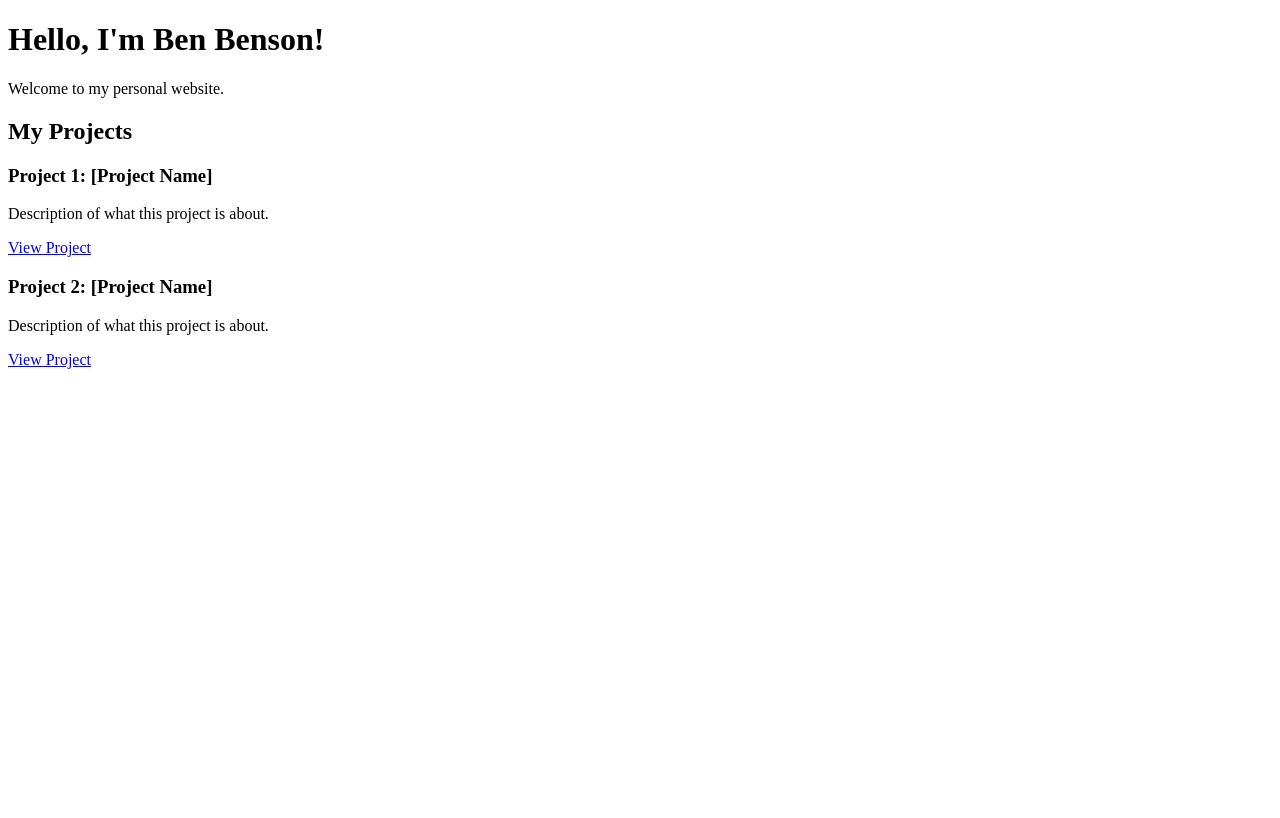
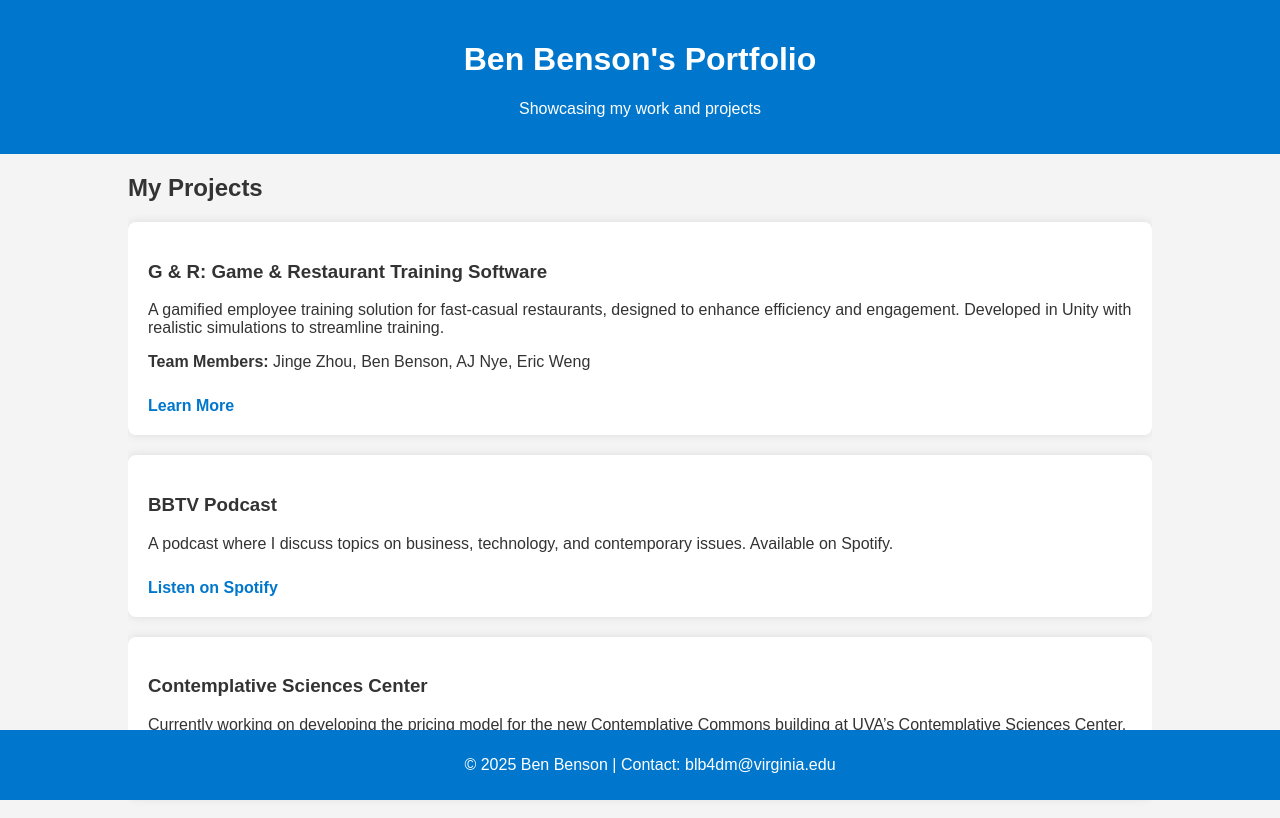
Before and after one commit to benleebenson/benleebenson.github.io, a plain HTML site: page index.html in a window 1280 px wide. Drawn offline with Linux system fonts and the light colour scheme.

Commit message:
Update index.html
new look

```diff
--- a/index.html
+++ b/index.html
@@ -3,26 +3,85 @@
 <head>
     <meta charset="UTF-8">
     <meta name="viewport" content="width=device-width, initial-scale=1.0">
-    <title>Ben Benson's Website</title>
+    <title>Ben Benson's Portfolio</title>
+    <style>
+        body {
+            font-family: Arial, sans-serif;
+            margin: 0;
+            padding: 0;
+            background-color: #f4f4f4;
+            color: #333;
+        }
+        header {
+            background-color: #0077cc;
+            color: white;
+            padding: 20px;
+            text-align: center;
+        }
+        .container {
+            width: 80%;
+            margin: auto;
+            overflow: hidden;
+        }
+        .project {
+            background: white;
+            padding: 20px;
+            margin: 20px 0;
+            border-radius: 8px;
+            box-shadow: 0px 0px 10px rgba(0, 0, 0, 0.1);
+        }
+        .project a {
+            display: inline-block;
+            margin-top: 10px;
+            color: #0077cc;
+            text-decoration: none;
+            font-weight: bold;
+        }
+        .project a:hover {
+            text-decoration: underline;
+        }
+        footer {
+            background-color: #0077cc;
+            color: white;
+            text-align: center;
+            padding: 10px;
+            position: fixed;
+            bottom: 0;
+            width: 100%;
+        }
+    </style>
 </head>
 <body>
-    <h1>Hello, I'm Ben Benson!</h1>
-    <p>Welcome to my personal website.</p>
+    <header>
+        <h1>Ben Benson's Portfolio</h1>
+        <p>Showcasing my work and projects</p>
+    </header>
 
-    <h2>My Projects</h2>
+    <div class="container">
+        <h2>My Projects</h2>
 
-    <div>
-        <h3>Project 1: [Project Name]</h3>
-        <p>Description of what this project is about.</p>
-        <a href="[Project Link]" target="_blank">View Project</a>
+        <div class="project">
+            <h3>G & R: Game & Restaurant Training Software</h3>
+            <p>A gamified employee training solution for fast-casual restaurants, designed to enhance efficiency and engagement. Developed in Unity with realistic simulations to streamline training.</p>
+            <p><strong>Team Members:</strong> Jinge Zhou, Ben Benson, AJ Nye, Eric Weng</p>
+            <a href="#">Learn More</a>
+        </div>
+
+        <div class="project">
+            <h3>BBTV Podcast</h3>
+            <p>A podcast where I discuss topics on business, technology, and contemporary issues. Available on Spotify.</p>
+            <a href="https://open.spotify.com/show/YOURPODCASTLINK" target="_blank">Listen on Spotify</a>
+        </div>
+
+        <div class="project">
+            <h3>Contemplative Sciences Center</h3>
+            <p>Currently working on developing the pricing model for the new Contemplative Commons building at UVA’s Contemplative Sciences Center.</p>
+            <a href="https://csc.virginia.edu/" target="_blank">Visit CSC</a>
+        </div>
     </div>
 
-    <div>
-        <h3>Project 2: [Project Name]</h3>
-        <p>Description of what this project is about.</p>
-        <a href="[Project Link]" target="_blank">View Project</a>
-    </div>
-
+    <footer>
+        <p>&copy; 2025 Ben Benson | Contact: blb4dm@virginia.edu</p>
+    </footer>
 </body>
 </html>
-<!-- Add more projects as needed -->
```
